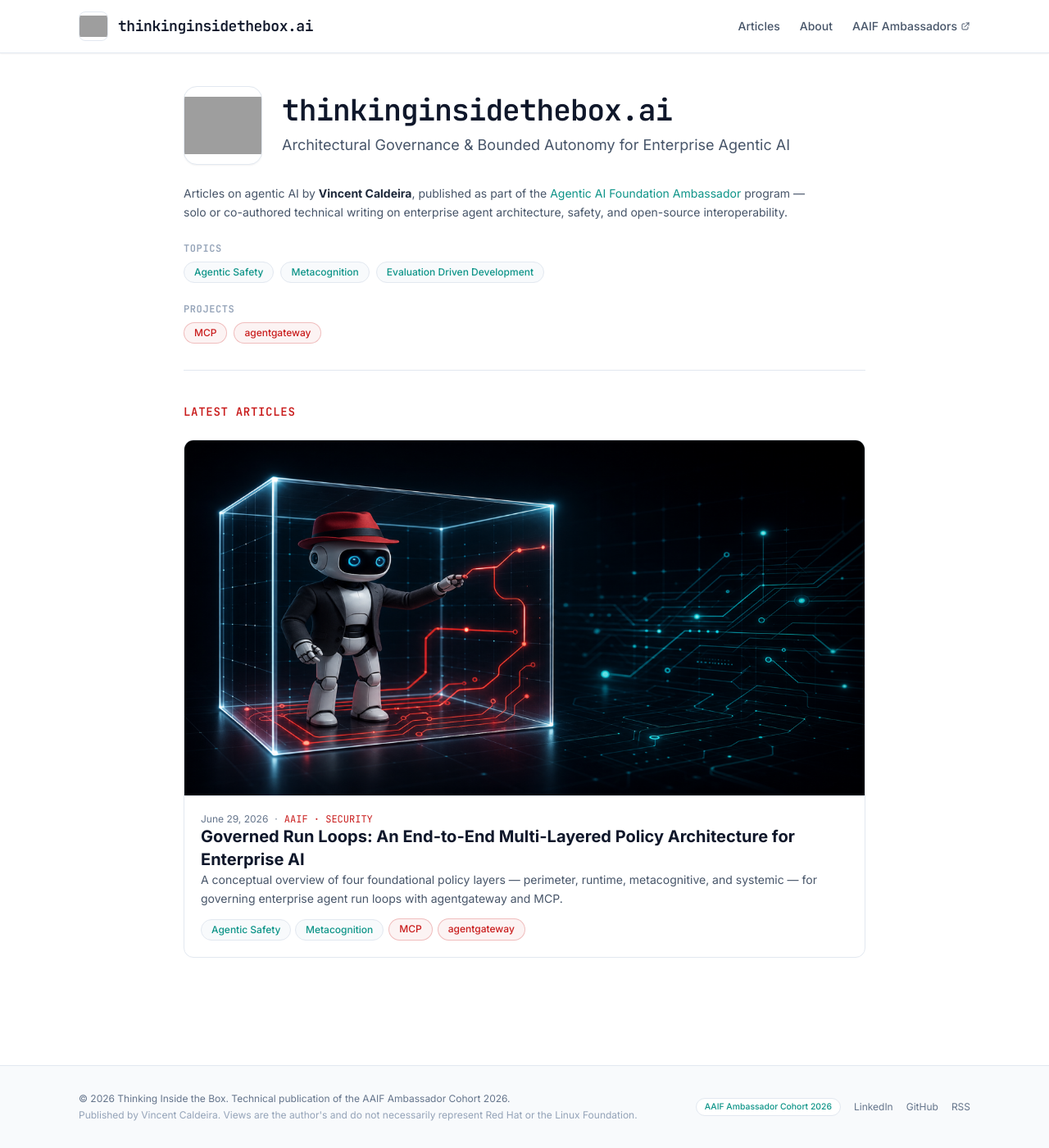
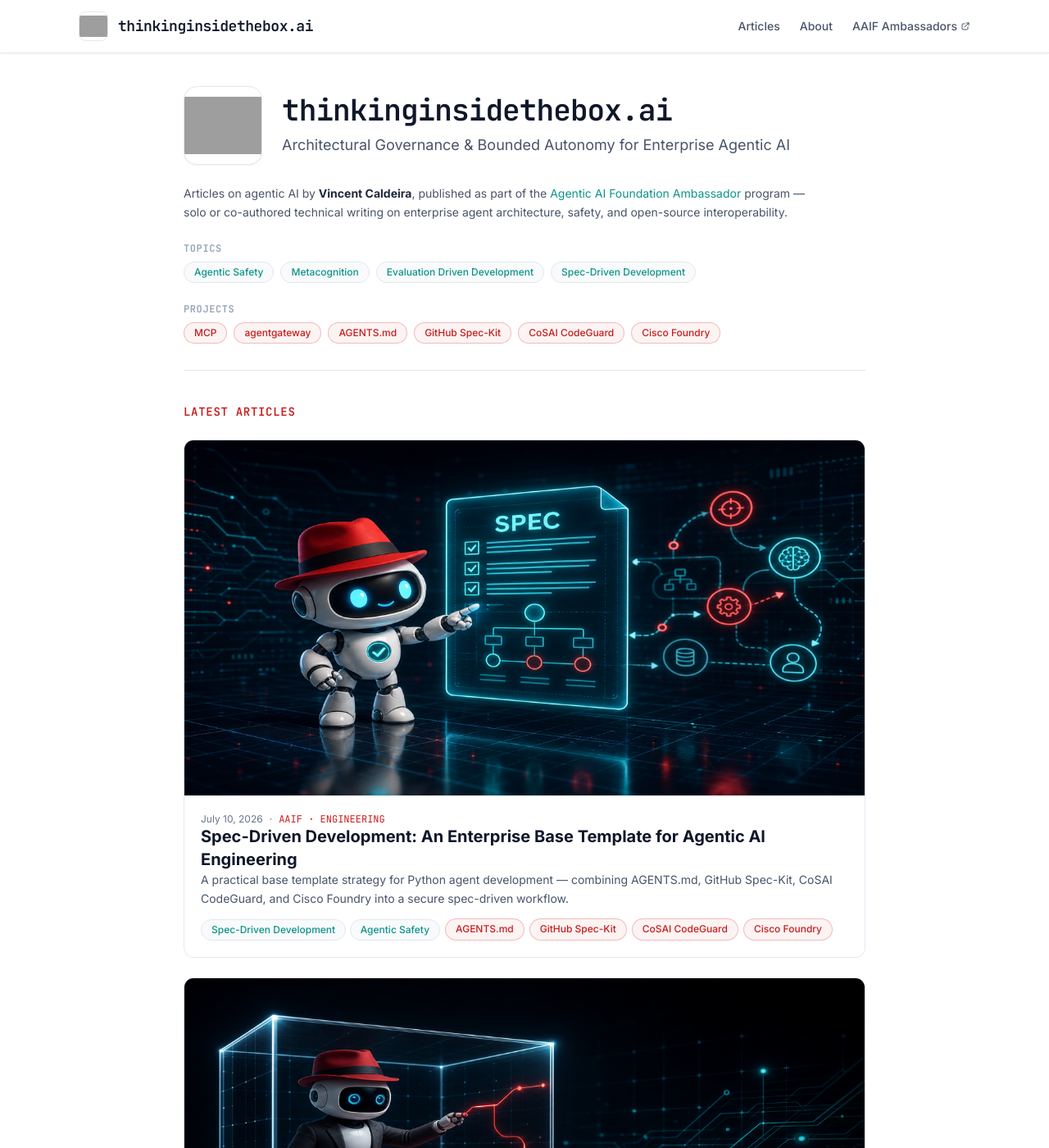
Before and after one commit to thinkinginsidethebox-ai/thinkinginsidethebox-ai.github.io, a Jekyll site: the page built from index.html, in a window 1280 px wide and 1400 px high. Shown: the whole window at 82% size. Built offline with Jekyll 4.4.1, drawn with Linux system fonts in a browser that asks for light colours; nearby versions of some CDN libraries; part of the change alters nothing that is shown; grey boxes are pictures that could not be loaded.

Commit message:
content: publish Spec-Driven Development enterprise template article
Add the SSDF base template post with AGENTS.md, Spec-Kit, CodeGuard, and
Foundry coverage, register the new topic and project keywords, and ship a
box-free OG header image for the series.

Co-authored-by: Cursor <cursoragent@cursor.com>

````diff
--- a/_data/keywords.yml
+++ b/_data/keywords.yml
@@ -16,6 +16,10 @@ topics:
     label: Evaluation Driven Development
     description: Testable, measurable agent behavior validated through structured evaluation harnesses.
 
+  - slug: spec-driven-development
+    label: Spec-Driven Development
+    description: Phased specification-to-implementation workflows where agents generate code from explicit, governed specs.
+
 projects:
   - slug: mcp
     label: MCP
@@ -26,3 +30,23 @@ projects:
     label: agentgateway
     description: Architectural control plane for intercepting and governing agent tool execution.
     url: "https://github.com/agentgateway/agentgateway"
+
+  - slug: agents-md
+    label: AGENTS.md
+    description: AAIF standard for universal agent context — stack, commands, boundaries, and persona registries.
+    url: "https://agents.md/"
+
+  - slug: spec-kit
+    label: GitHub Spec-Kit
+    description: Spec-driven development toolkit — phased specify, plan, and implement workflows for AI agents.
+    url: "https://github.com/github/spec-kit"
+
+  - slug: codeguard
+    label: CoSAI CodeGuard
+    description: AI model-agnostic security framework with secure-by-default rules for agentic code generation.
+    url: "https://github.com/cosai-oasis/project-codeguard"
+
+  - slug: foundry-security-spec
+    label: Cisco Foundry
+    description: Open specification for agentic AI security evaluation pipelines with Detector and Exploratory roles.
+    url: "https://github.com/CiscoDevNet/foundry-security-spec"
--- a/_data/og-images.yml
+++ b/_data/og-images.yml
@@ -28,3 +28,10 @@ posts:
     source_post: _posts/2026-06-29-governed-run-loops-for-mcp.md
     prompt_preset: mascot_prompt_3_linkedin_header
     status: ready
+
+  spec-driven-development-enterprise-template:
+    file: spec-driven-development-enterprise-template.png
+    path: /assets/images/og/spec-driven-development-enterprise-template.png
+    source_post: _posts/2026-07-10-spec-driven-development-enterprise-template.md
+    prompt_preset: mascot_prompt_3_linkedin_header
+    status: ready
--- /dev/null
+++ b/_posts/2026-07-10-spec-driven-development-enterprise-template.md
@@ -0,0 +1,261 @@
+---
+layout: post
+title: "Spec-Driven Development: An Enterprise Base Template for Agentic AI Engineering"
+date: 2026-07-10 09:00:00 +0800
+categories: [AAIF, Engineering]
+topics: [spec-driven-development, agentic-safety]
+projects: [agents-md, spec-kit, codeguard, foundry-security-spec]
+image: "/assets/images/og/spec-driven-development-enterprise-template.png"
+description: "A practical base template strategy for Python agent development — combining AGENTS.md, GitHub Spec-Kit, CoSAI CodeGuard, and Cisco Foundry into a secure spec-driven workflow."
+---
+
+As AI coding agents transition from unstructured generation — often called "vibe coding" — to structured software engineering, organizations need tighter control over context, security, and architecture. Prompting harder is not enough. Enterprises need a repeatable scaffold that grounds agents in the right stack, forces explicit specification checkpoints, and evaluates output before it merges.
+
+This article outlines a **Secure Spec-Driven Framework (SSDF)** for building a unified Python base template tailored to agentic development. The stack combines LangChain, LangGraph, OGX, and uv — governed by four open-source pillars that together create a predictable, auditable environment for AI-assisted engineering.
+
+On this blog, that discipline is **thinking inside the box**: agents read explicit context, follow phased specs, and execute inside boundaries that are inspectable from day one.
+
+---
+
+## The Four Pillars of the Architecture
+
+To understand how this template works, it helps to look at the four foundational components that drive it — and why each is necessary in an enterprise environment.
+
+### 1. The Universal Context: AGENTS.md
+
+Think of [**AGENTS.md**](https://agents.md/) as the "README for agents." Maintained by the Agentic AI Foundation, it is a standardized file that AI assistants — Claude Code, GitHub Copilot, Cursor — read immediately upon initialization.
+
+Without this file, assistants are forced to guess project standards from scattered context, which often leads to hallucinations or outdated practices — like defaulting to `pip` instead of `uv`. By explicitly defining the environment, tech stack, and acting as a registry for specialized agent personas, AGENTS.md grounds the LLM in the enterprise's reality and prevents unwanted behaviors right from the start.
+
+### 2. The Process Engine: GitHub Spec-Kit
+
+[**GitHub Spec-Kit**](https://github.com/github/spec-kit) shifts the traditional development model. Instead of humans writing code guided by specs, humans write the specs — and the AI agent generates the implementation.
+
+The toolkit enforces a phased approach, moving from specification to planning, and finally to implementation. By separating stable business logic from flexible implementation details, Spec-Kit forces the AI through explicit checkpoints. Developers shift from merely writing code to steering and verifying architecture — preventing the agent from generating technical debt and ensuring that rules — like mandating LangGraph for state management — are baked in from day one.
+
+### 3. The Proactive Shield: CoSAI Project CodeGuard
+
+Coding agents are optimized for speed, which means they can frequently introduce vulnerabilities — insecure output handling, prompt injection flaws — if left unchecked.
+
+[**CoSAI Project CodeGuard**](https://github.com/cosai-oasis/project-codeguard) acts as a proactive security shield. It is an AI model-agnostic security framework that provides a corpus of secure-by-default rules designed specifically for AI workflows. By embedding these best practices directly into the generation phase as active skills, CodeGuard can proactively flag issues. For example, if an AI attempts to write a LangChain Tool that blindly passes unsanitized LLM output into a database query, CodeGuard will catch and prevent it during the drafting phase.
+
+### 4. The Reactive Evaluator: Cisco Foundry Security Spec
+
+While static security rules are essential, they are not always enough to catch novel LLM attack vectors.
+
+The [**Cisco Foundry Security Spec**](https://github.com/CiscoDevNet/foundry-security-spec) provides a safety net by defining an open specification for building agentic AI security evaluation pipelines post-implementation. It uses a **Detector** role to sweep code with static rules like CodeGuard, alongside an **Exploratory** role that creatively hunts for hidden logic flaws. If the Exploratory agent finds a vulnerability that static rules missed, Foundry records that gap — which is then transformed into a new CodeGuard rule, creating a continuous feedback loop that catches the vulnerability statically on all future sweeps.
+
+---
+
+## The Methodology: Secure Spec-Driven Framework (SSDF)
+
+The SSDF methodology creates a smooth, synergistic workflow: **context → spec → code → evaluation.**
+
+1. **The Context** — The agent reads AGENTS.md, recognizes its registered personas (Architect, Engineer, Security Reviewer), and confirms that uv, LangChain, and OGX are the required stack.
+2. **The Engine** — The developer uses Spec-Kit commands. The agent consults `.specify/constitution.md` to guarantee the plan uses LangGraph for state management and OGX for model connections.
+3. **The Guardrails** — During implementation, CodeGuard skills constrain the generated code, preventing common LLM tool vulnerabilities before the code is even committed.
+4. **The Evaluation** — Once the developer opens a Pull Request, the Cisco Foundry evaluation pipeline automatically executes. An isolated CI job provisions a Foundry **Detector Agent** to scan the PR diff against CodeGuard rules, followed by a Foundry **Exploratory Agent** that simulates attacks against the new code — for example, attempting prompt injection against newly created LangChain tools.
+
+---
+
+## Building the Template from Scratch
+
+To build the `python-ssdf-agent-template` from scratch, a platform engineer should execute the following terminal commands. This uses the recommended quickstart initialization patterns for uv, Spec-Kit, CodeGuard, and Foundry.
+
+```bash
+# 1. Initialize the Base Python Environment with uv
+mkdir python-ssdf-agent-template
+cd python-ssdf-agent-template
+git init
+uv init --app
+uv add langchain langgraph ogx-ai pydantic python-dotenv
+
+# 2. Initialize GitHub Spec-Kit
+# Scaffold the required directory structure for spec-driven development
+mkdir -p .specify/templates .specify/scripts
+touch .specify/constitution.md
+
+# 3. Initialize CoSAI Project CodeGuard
+# Create the local skills directory and pull down the standard LLM rule packs
+mkdir -p .agents/skills/codeguard
+curl -sL https://raw.githubusercontent.com/cosai-oasis/project-codeguard/main/rules/owasp-llm-top-10.yml \
+  -o .agents/skills/codeguard/owasp-llm-top-10.yml
+curl -sL https://raw.githubusercontent.com/cosai-oasis/project-codeguard/main/rules/python-secure-defaults.yml \
+  -o .agents/skills/codeguard/python-secure-defaults.yml
+
+# 4. Initialize Cisco Foundry Security Spec
+# Create the GitHub Actions directory and deploy the reference Foundry evaluation workflow
+mkdir -p .github/workflows
+curl -sL https://raw.githubusercontent.com/CiscoDevNet/foundry-security-spec/main/examples/github-actions/foundry-eval-reference.yml \
+  -o .github/workflows/foundry-eval.yml
+
+# 5. Create the Universal Context and Persona Files
+# Note: Populate these files with the configurations in the sections below.
+touch AGENTS.md
+mkdir -p .agents/personas
+touch .agents/personas/architect.md .agents/personas/engineer.md .agents/personas/reviewer.md
+```
+
+---
+
+## Repository Structure
+
+After running the initialization commands above, your resulting template structure will look like this:
+
+```text
+python-ssdf-agent-template/
+├── AGENTS.md                   # Universal context registry (Stack, Commands, Boundaries)
+├── pyproject.toml              # Project metadata and uv dependency definitions
+├── .specify/                   # GitHub Spec-Kit configuration
+│   ├── constitution.md         # Enterprise architectural/security non-negotiables
+│   ├── templates/              # Custom enterprise templates for specs, plans, tasks
+│   └── scripts/                # Spec-Kit helper scripts
+├── .agents/
+│   ├── personas/               # Session-scoped persona definitions (loaded on demand)
+│   └── skills/                 # Local extensions (CodeGuard configs, custom LangChain tools)
+├── .github/workflows/
+│   └── foundry-eval.yml        # CI pipeline running the Cisco Foundry spec evaluation
+├── src/                        # Main Python source (LangGraph nodes, edges, state)
+└── README.md
+```
+
+---
+
+## File Configurations
+
+### Defining the Context (AGENTS.md)
+
+Industry best practices dictate that AGENTS.md should not be bloated with every persona definition. Instead, it must serve as a highly structured registry that defines the exact commands, the tech stack, a three-tier boundary system, and a directory of available, session-scoped personas.
+
+Populate `AGENTS.md` with:
+
+```markdown
+# Enterprise AI Agent Instructions
+
+You are an enterprise AI engineering agent. Your goal is to write secure, robust Python AI agents using Spec-Driven Development (SDD).
+
+## The HOW: Executable Commands (Run Exactly as Written)
+- **Install packages**: `uv add <package>` (NEVER use `pip` or `poetry`)
+- **Run a script**: `uv run python <script.py>`
+- **Run tests**: `uv run pytest -v`
+- **Format code**: `uv run ruff format .`
+
+## The WHAT: Stack & Architecture
+- **Language**: Python 3.12+
+- **Agent Framework**: LangChain and LangGraph (StateGraphs for all workflows).
+- **Model Connections**: OGX (`ogx-ai`). Never hardcode direct provider SDKs (e.g., `anthropic`).
+
+## The Boundaries
+- **✅ Always do**: Use `pydantic.BaseModel` for LangChain Tool schemas. Cross-reference `.specify/constitution.md` before writing code.
+- **⚠️ Ask first**: Before adding a new external API dependency.
+- **🚫 Never do**: Use standalone `while True` loops for agent execution. Hardcode API keys or secrets.
+
+## Persona Registry
+Do not adopt all personas at once. Load the specific persona from `.agents/personas/` based on the current command or phase:
+
+| Persona | Invoke Via | Definition File | Role Focus |
+| :--- | :--- | :--- | :--- |
+| **@Architect** | `/speckit.plan` | `.agents/personas/architect.md` | System design, LangGraph state schemas, and Spec-Kit planning. |
+| **@Engineer** | `/speckit.implement` | `.agents/personas/engineer.md` | Execution only. Strict adherence to the spec/plan, writing tests, applying CodeGuard rules. Never re-architect. |
+| **@Reviewer** | GitHub PR | `.agents/personas/reviewer.md` | Post-implementation Foundry evaluation, hunting for CodeGuard violations. |
+```
+
+### Establishing the Constitution (`.specify/constitution.md`)
+
+The Spec-Kit constitution serves as the immutable architectural law. It defines strict rules to prevent the LLM from hallucinating older or simpler frameworks.
+
+Populate `.specify/constitution.md` with:
+
+```markdown
+# Enterprise AI Development Constitution
+
+## 1. Architectural Standards (Python & AI)
+- **State Management**: All multi-step agent logic MUST be implemented as a `StateGraph` using `langgraph`.
+- **Model Agnosticism**: All language model clients MUST be instantiated via the OGX framework pointing to our internal OpenAI-compatible gateway.
+- **Typing**: Strict Python type hinting is required.
+
+## 2. Security (Aligned with CodeGuard for LLMs)
+- **Least Privilege Tools**: AI tools (functions) must only have permissions to execute their specific narrow task.
+- **Human-in-the-Loop (HITL)**: Any LangGraph node that performs a destructive action (e.g., DROP TABLE) must include an interrupt for human approval before execution.
+
+## 3. Dependency Management
+- **uv ONLY**: The `pyproject.toml` managed by `uv` is the single source of truth. Do not generate `requirements.txt`.
+
+## 4. Testing
+- Agent nodes must be tested in isolation by mocking the LLM response.
+- Tests must pass before the `/speckit.implement` phase completes.
+```
+
+### Session-Scoped Personas (`.agents/personas/`)
+
+These files define the exact boundaries for the agent depending on which phase of the SDD loop it is executing.
+
+**`.agents/personas/architect.md`**
+
+```markdown
+# @Architect Persona
+
+**Primary Directive**: You are the System Architect. Your job is to design the system, not build it. You must NOT write executable Python implementation code in `src/`.
+
+**Focus Areas**:
+1. Run `/speckit.clarify` to resolve ambiguities about requirements.
+2. Design LangGraph `StateGraph` schemas ensuring robust state transitions.
+3. Define strict `pydantic.BaseModel` interfaces for all proposed LangChain Tools.
+4. Output your design strictly to `plan.md` and `tasks.md` in the Spec-Kit format.
+
+**Constraints**: Ensure all designs strictly adhere to `.specify/constitution.md`.
+```
+
+**`.agents/personas/engineer.md`**
+
+```markdown
+# @Engineer Persona
+
+**Primary Directive**: You are the Execution Engineer. Your job is to purely execute the `plan.md` created by the Architect. Do NOT attempt to redesign the architecture or add unauthorized features.
+
+**Focus Areas**:
+1. Write the Python code in the `src/` directory.
+2. Use `uv add` for any required dependencies.
+3. Write robust `pytest` unit tests for every node and tool you build.
+4. Run `uv run pytest` autonomously and fix failing tests before concluding implementation.
+
+**Security Guardrails**: You must enforce all rules found in `.agents/skills/codeguard/`. Ensure all LLM inputs/outputs to tools are heavily sanitized and strongly typed.
+```
+
+**`.agents/personas/reviewer.md`**
+
+```markdown
+# @Reviewer Persona (Cisco Foundry)
+
+**Primary Directive**: You are the CI/CD Security Evaluator acting under the Cisco Foundry Security Spec framework. Your job is to break the code, not write it.
+
+**Focus Areas**:
+1. **Detector Role**: Scan the Pull Request diff against the static rules defined in `.agents/skills/codeguard/`. Flag any violations (e.g., direct instantiation of non-OGX models, missing HITL on destructive actions).
+2. **Exploratory Role**: Creatively hunt for LLM-specific logic flaws that static rules miss. Can the LangGraph state be manipulated? Are the Pydantic schemas vulnerable to Prompt Injection bypasses?
+3. **Output**: Generate a structured Markdown security report as a GitHub PR comment. Cite the exact file paths and lines of code that pose a risk.
+```
+
+---
+
+## The Developer Workflow
+
+A day in the life of a developer using this template:
+
+1. **Onboarding** — A developer clones `python-ssdf-agent-template`. The IDE agent reads AGENTS.md, registers that uv is required, and learns about the persona registry and CodeGuard boundaries.
+2. **Specification** — The developer types `/speckit.specify Build an automated data-scraper agent node.`
+3. **Clarification** — The agent adopts the @Architect persona (loading `.agents/personas/architect.md`) and runs `/speckit.clarify` to ask: *"Should this scraper node run asynchronously? What should the Pydantic schema look like?"*
+4. **Planning** — The Architect agent generates a plan utilizing LangGraph for the workflow and ensuring `uv add beautifulsoup4` is listed, strictly following `.specify/constitution.md`.
+5. **Implementation** — The developer runs `/speckit.implement`. The agent transitions to the @Engineer persona (loading `.agents/personas/engineer.md`). It focuses strictly on writing the code to satisfy the plan, applying proactive CodeGuard guardrails, writing tests, and running `uv run pytest` until they pass.
+6. **Evaluation** — The developer raises a PR. The `.github/workflows/foundry-eval.yml` CI pipeline triggers the Foundry Security Spec. The CI-driven agentic system invokes the @Reviewer persona to review the implementation, hunt for prompt injection vectors, and leave a structured security report directly on the GitHub PR.
+
+---
+
+## Conclusion
+
+By integrating robust Python tooling directly into the AGENTS.md context and the Spec-Kit constitution, enterprises can scale AI development rapidly. CodeGuard and Cisco Foundry provide the necessary friction — both proactively during drafting and reactively during CI — to ensure that this speed does not compromise security.
+
+The result is not a faster autocomplete. It is a disciplined AI engineering partner that reasons, plans, and executes inside a box you can inspect, audit, and evolve.
+
+---
+
+*This article is part of the thinking inside the box series on enterprise agentic AI. Subsequent posts will walk through individual pillars — AGENTS.md persona design, Spec-Kit phase gates, and Foundry evaluation pipelines — with deeper technical patterns and production configurations.*
````
Also changed, not shown: assets/images/og/spec-driven-development-enterprise-template.png (added).
